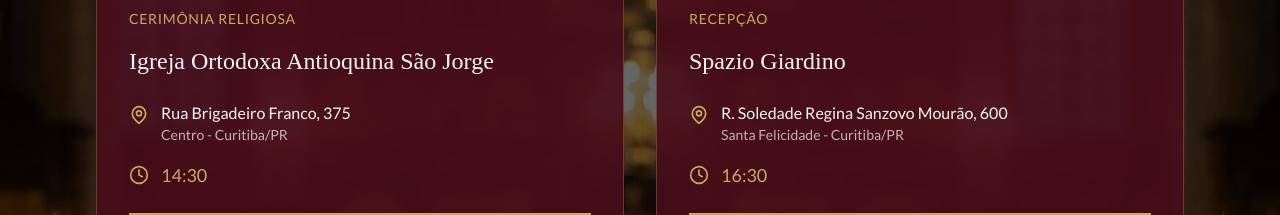
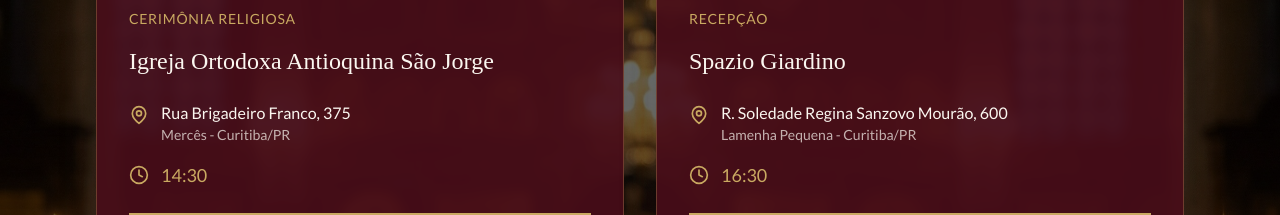
Before and after one commit to baronglock/wedding, a Next.js app: page / in a window 1280 px wide. Shown: the part 4140-4355 px from the top of the page. Built offline with nearby package versions, Linux system fonts and the light colour scheme; a web font is replaced by a local one.

Commit message:
Fix neighborhood names and Google Maps embed URLs with correct pins

```diff
--- a/components/Location.tsx
+++ b/components/Location.tsx
@@ -41,7 +41,7 @@
             <div className="relative h-80 w-full bg-black/30 p-4">
               {showMap.church ? (
                 <iframe
-                  src="https://www.google.com/maps/embed?pb=!1m18!1m12!1m3!1d3602.8!2d-49.2717!3d-25.4297!2m3!1f0!2f0!3f0!3m2!1i1024!2i768!4f13.1!3m3!1m2!1s0x94dce46d6b8c0a0d%3A0x0!2zSWdyZWphIE9ydG9kb3hhIEFudGlvcXVpbmEgU8OjbyBKb3JnZQ!5e0!3m2!1spt-BR!2sbr"
+                  src="https://www.google.com/maps/embed/v1/place?key=AIzaSyBFw0Qbyq9zTFTd-tUY6dZWTgaQzuU17R8&q=Igreja+Ortodoxa+Antioquina+São+Jorge,Rua+Brigadeiro+Franco+375,Mercês,Curitiba,PR&zoom=16"
                   width="100%"
                   height="100%"
                   style={{ border: 0 }}
@@ -121,7 +121,7 @@
             <div className="relative h-80 w-full bg-black/30 p-4">
               {showMap.party ? (
                 <iframe
-                  src="https://www.google.com/maps/embed?pb=!1m18!1m12!1m3!1d3602.5!2d-49.3354!3d-25.3935!2m3!1f0!2f0!3f0!3m2!1i1024!2i768!4f13.1!3m3!1m2!1s0x94dce39f26f847f1%3A0x0!2zU3BhemlvIEdpYXJkaW5v!5e0!3m2!1spt-BR!2sbr"
+                  src="https://www.google.com/maps/embed/v1/place?key=AIzaSyBFw0Qbyq9zTFTd-tUY6dZWTgaQzuU17R8&q=R.+Soledade+Regina+Sanzovo+Mourão+600,Lamenha+Pequena,Curitiba,PR,82415-040&zoom=16"
                   width="100%"
                   height="100%"
                   style={{ border: 0 }}
--- a/lib/utils.ts
+++ b/lib/utils.ts
@@ -81,11 +81,11 @@
   church: {
     name: "Igreja Ortodoxa Antioquina São Jorge",
     address: "Rua Brigadeiro Franco, 375",
-    neighborhood: "Centro",
+    neighborhood: "Mercês",
     city: "Curitiba",
     state: "PR",
     time: "14:30",
-    mapsUrl: "https://maps.google.com/?q=Igreja+Ortodoxa+Antioquina+São+Jorge+Brigadeiro+Franco+375+Curitiba",
+    mapsUrl: "https://maps.google.com/?q=Igreja+Ortodoxa+Antioquina+São+Jorge+Rua+Brigadeiro+Franco+375+Mercês+Curitiba+PR",
     photo: "/church-photo.jpg"
   },
 
@@ -93,11 +93,11 @@
   party: {
     name: "Spazio Giardino",
     address: "R. Soledade Regina Sanzovo Mourão, 600",
-    neighborhood: "Santa Felicidade",
+    neighborhood: "Lamenha Pequena",
     city: "Curitiba",
     state: "PR",
     time: "16:30",
-    mapsUrl: "https://maps.google.com/?q=Spazio+Giardino+Soledade+Regina+Sanzovo+Mourão+600+Curitiba",
+    mapsUrl: "https://maps.google.com/?q=R.+Soledade+Regina+Sanzovo+Mourão+600+Lamenha+Pequena+Curitiba+PR+82415-040",
     photo: "/party-photo.jpg"
   },
 
```
